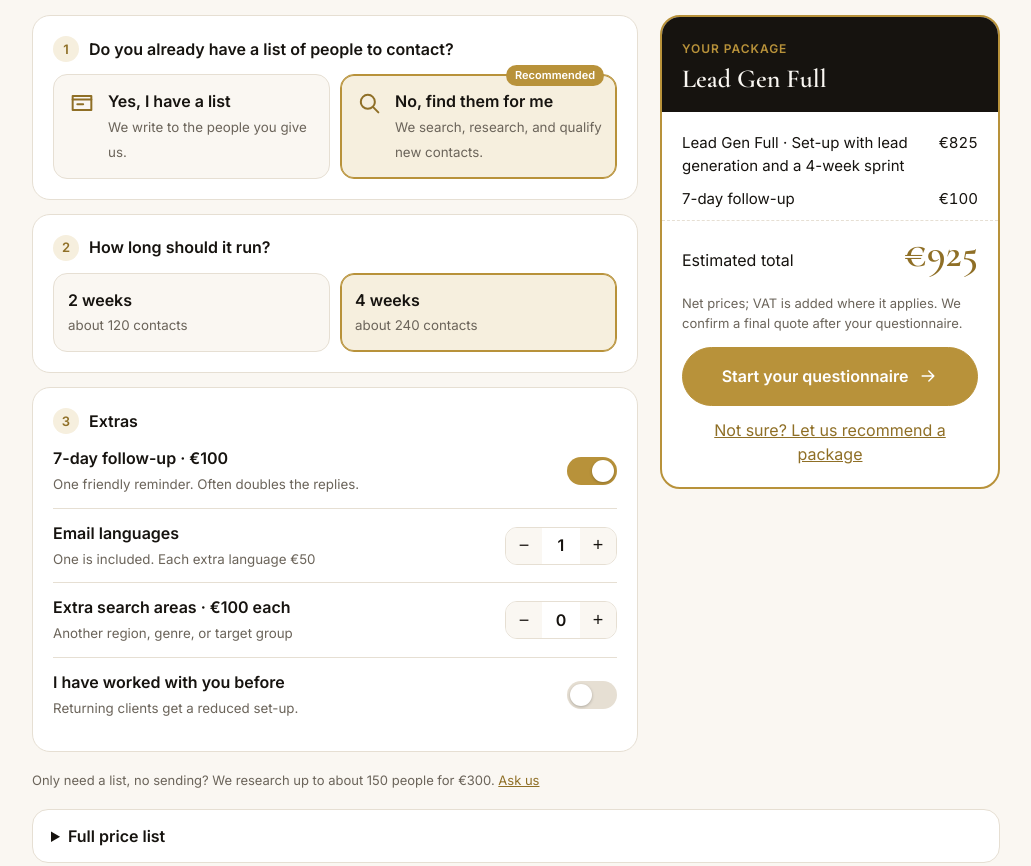
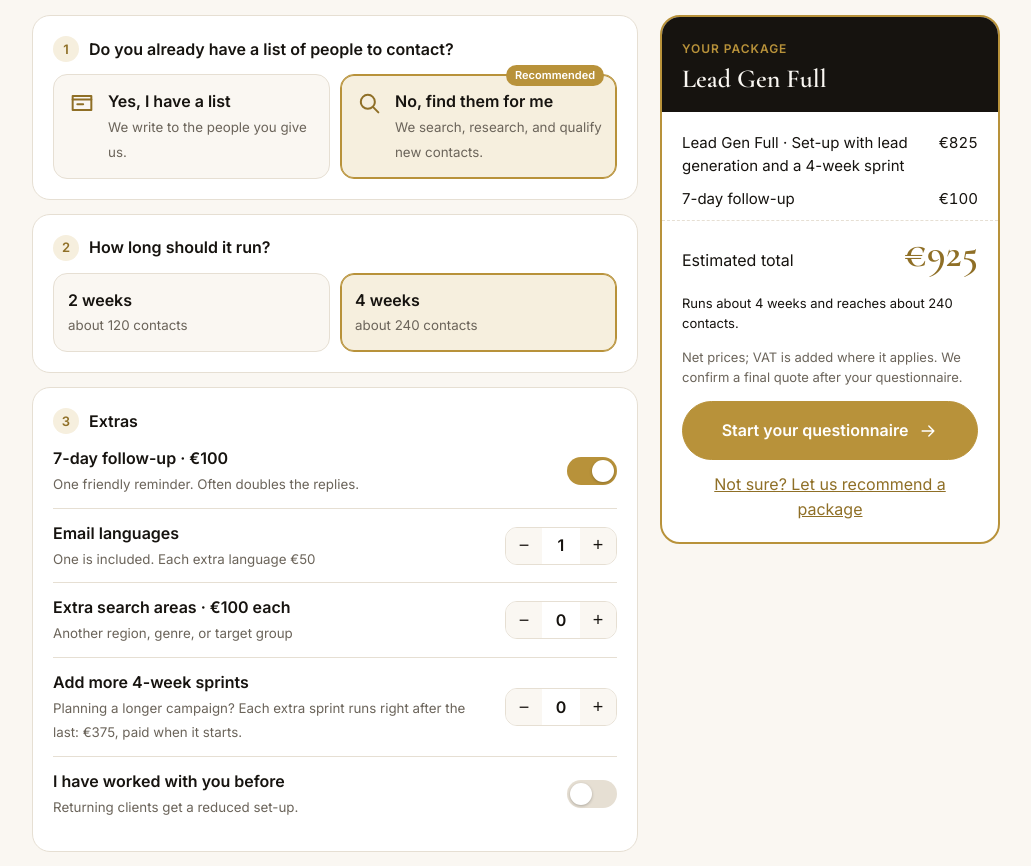
Before and after one commit to jacobpscott16/client-onboarding, a plain HTML site: page proposal.html in a window 1280 px wide. Shown: the part 913-1779 px from the top of the page, without its empty margins (124-1155 px from the left). Drawn offline with nearby package versions, Linux system fonts and the light colour scheme.

Commit message:
Add extra 4-week sprints
Co-Authored-By: Claude Opus 5.5 <noreply@anthropic.com>

```diff
--- a/pricing.js
+++ b/pricing.js
@@ -25,3 +25,5 @@ const PRICING={cur:"€",followup:GRID.followup,language:GRID.language,area:GRID
  best:T("Pick the best bundle for my case","Das passende Paket für meinen Fall auswählen")};
 const money=n=>PRICING.cur+n;
 const bLabel=(b,lg)=>`${b[lg]} (${money(b.price)})`;
+/* One more 4-week sprint after the first: base sprint, plus the lead generation part when we build the list. */
+const extraSprint=route=>route==="build"?GRID.base.s4+GRID.lg.s4:GRID.base.s4;
--- a/proposal.html
+++ b/proposal.html
@@ -172,6 +172,8 @@ const C={
   q1:"Do you already have a list of people to contact?",haveB:"Yes, I have a list",haveS:"We write to the people you give us.",findB:"No, find them for me",findS:"We search, research, and qualify new contacts.",rec:"Recommended",
   q2:"How long should it run?",w2:"2 weeks",w2s:"about 120 contacts",w4:"4 weeks",w4s:"about 240 contacts",
   q3:"Extras",fuB:"7-day follow-up",fuS:"One friendly reminder. Often doubles the replies.",langB:"Email languages",langS:"One is included. Each extra language",areaB:"Extra search areas",areaS:"Another region, genre, or target group",repB:"I have worked with you before",repS:"Returning clients get a reduced set-up.",each:"each",
+  moreB:"Add more 4-week sprints",moreS:"Planning a longer campaign? Each extra sprint runs right after the last: {p}, paid when it starts.",
+  lnMore:n=>`${n} more 4-week sprint${n>1?"s":""}`,runs:w=>`Runs about ${w} weeks and reaches about ${w*60} contacts.`,payLater:p=>`${p} of this is paid at the start of the later sprints.`,
   yourPkg:"Your package",estimate:"Estimated total",fine:"Net prices; VAT is added where it applies. We confirm a final quote after your questionnaire.",
   notSure:"Not sure? Let us recommend a package",bundleBest:"We recommend your package",
   lnRepeat:"Returning client: reduced set-up",lnFu:"7-day follow-up",lnLang:n=>`${n} extra language${n>1?"s":""}`,lnArea:n=>`${n} extra search area${n>1?"s":""}`,
@@ -197,6 +199,8 @@ const C={
   q1:"Haben Sie bereits eine Liste mit Kontakten?",haveB:"Ja, ich habe eine Liste",haveS:"Wir schreiben die Personen an, die Sie uns geben.",findB:"Nein, bitte finden Sie sie",findS:"Wir suchen, recherchieren und prüfen neue Personen.",rec:"Empfohlen",
   q2:"Wie lange soll es laufen?",w2:"2 Wochen",w2s:"etwa 120 Personen",w4:"4 Wochen",w4s:"etwa 240 Personen",
   q3:"Extras",fuB:"Follow-up nach 7 Tagen",fuS:"Eine freundliche Erinnerung. Verdoppelt oft die Antworten.",langB:"Sprachen der E-Mails",langS:"Eine ist inklusive. Jede weitere Sprache",areaB:"Zusätzliche Suchbereiche",areaS:"Weitere Region, Genre oder Zielgruppe",repB:"Wir haben schon zusammengearbeitet",repS:"Bestehende Kunden zahlen eine reduzierte Einrichtung.",each:"je",
+  moreB:"Weitere 4-Wochen-Sprints",moreS:"Längere Kampagne geplant? Jeder weitere Sprint schließt direkt an: {p}, bezahlt zu seinem Beginn.",
+  lnMore:n=>`${n} weitere${n>1?"":"r"} 4-Wochen-Sprint${n>1?"s":""}`,runs:w=>`Laufzeit etwa ${w} Wochen, etwa ${w*60} Kontakte.`,payLater:p=>`Davon werden ${p} jeweils zu Beginn der späteren Sprints bezahlt.`,
   yourPkg:"Ihr Paket",estimate:"Geschätzte Summe",fine:"Nettopreise; die Mehrwertsteuer kommt hinzu, wo sie anfällt. Nach dem Fragebogen bestätigen wir ein endgültiges Angebot.",
   notSure:"Unsicher? Lassen Sie uns ein Paket empfehlen",bundleBest:"Wir empfehlen Ihr Paket",
   lnRepeat:"Bestehender Kunde: reduzierte Einrichtung",lnFu:"Follow-up nach 7 Tagen",lnLang:n=>`${n} zusätzliche Sprache${n>1?"n":""}`,lnArea:n=>`${n} zusätzliche(r) Suchbereich(e)`,
@@ -216,7 +220,7 @@ const C={
 const PC={"singer-search":{
  en:{title:"Let's find the right voice for your song",lede:"We find singers who fit your song, write to each one personally, and introduce you to the ones who are interested.",
   q1:"Do you already have a list of singers?",haveS:"We write to the singers you give us.",findS:"We search, research, and qualify new singers.",
-  w2s:"about 120 singers",w4s:"about 240 singers",areaS:"Another region, genre, or voice type",listOnly:"Only need a list, no sending? We research up to about 150 singers for {p}.",
+  w2s:"about 120 singers",w4s:"about 240 singers",runs:w=>`Runs about ${w} weeks and reaches about ${w*60} singers.`,areaS:"Another region, genre, or voice type",listOnly:"Only need a list, no sending? We research up to about 150 singers for {p}.",
   th:["","You have a list","We find the singers"],
   needs:[["target","Your goal","What you want from this outreach."],["mic","Your ideal singer","Style, voice, language, location."],["link","Your work","Spotify, Apple Music, YouTube, your demo and files."],["check","Offer and approvals","What you offer, any deadline, who approves."]]},
  de:{title:"Finden wir die richtige Stimme für Ihren Song",lede:"Wir finden Sängerinnen und Sänger, die zu Ihrem Song passen, schreiben jede Person persönlich an und stellen Ihnen die Interessierten vor.",
@@ -226,7 +230,7 @@ const PROJECT=PC[params.get("p")]?params.get("p"):"general";
 const cc=()=>({...C[lang],...((PC[PROJECT]||{})[lang]||{})});
 
 /* package state: defaults to the recommended Lead Gen Full with follow-up */
-let S={r:"build",w:4,fu:true,l:1,a:0,rep:false,best:false};
+let S={r:"build",w:4,fu:true,l:1,a:0,x:0,rep:false,best:false};
 function bundle(){const key={own2:"starter",own4:"standard",build2:"lgstarter",build4:"lgfull"}[S.r+S.w];return PRICING.bundles.find(b=>b.key===key)}
 function calc(){
   const c=cc(),b=bundle(),L=[];let total=0;
@@ -234,11 +238,13 @@ function calc(){
   if(S.fu){L.push([c.lnFu,G.followup]);total+=G.followup}
   if(S.l>1){L.push([c.lnLang(S.l-1),(S.l-1)*G.language]);total+=(S.l-1)*G.language}
   if(S.r==="build"&&S.a>0){L.push([c.lnArea(S.a),S.a*G.area]);total+=S.a*G.area}
-  return {L,total,title:S.best?c.bundleBest:b.name};
+  const later=S.x*extraSprint(S.r);
+  if(S.x>0){L.push([c.lnMore(S.x),later]);total+=later}
+  return {L,total,later,weeks:S.w+4*S.x,title:S.best?c.bundleBest:b.name};
 }
 function startUrl(){
   const q=new URLSearchParams();["c","name"].forEach(k=>params.get(k)&&q.set(k,params.get(k)));if(PROJECT!=="general")q.set("p",PROJECT);q.set("lang",lang);
-  q.set("pkg",JSON.stringify({r:S.r,w:S.w,fu:S.fu?1:0,l:S.l,a:S.r==="build"?S.a:0,rep:S.rep?1:0,best:S.best?1:0}));
+  q.set("pkg",JSON.stringify({r:S.r,w:S.w,fu:S.fu?1:0,l:S.l,a:S.r==="build"?S.a:0,x:S.x,rep:S.rep?1:0,best:S.best?1:0}));
   return CFG.FORM+"?"+q;
 }
 const sw=(id,on)=>`<button class="sw" role="switch" aria-checked="${on}" data-sw="${id}"></button>`;
@@ -258,12 +264,13 @@ function renderPkg(){
       <div class="row"><div class="t"><b>${c.fuB} · ${eur(G.followup)}</b><small>${c.fuS}</small></div>${sw("fu",S.fu)}</div>
       <div class="row"><div class="t"><b>${c.langB}</b><small>${c.langS} ${eur(G.language)}</small></div>${stp("l",S.l)}</div>
       <div class="row${S.r==="build"?"":" off"}"><div class="t"><b>${c.areaB} · ${eur(G.area)} ${c.each}</b><small>${c.areaS}</small></div>${stp("a",S.r==="build"?S.a:0)}</div>
+      <div class="row"><div class="t"><b>${c.moreB}</b><small>${c.moreS.replace("{p}",eur(extraSprint(S.r)))}</small></div>${stp("x",S.x)}</div>
       <div class="row"><div class="t"><b>${c.repB}</b><small>${c.repS}</small></div>${sw("rep",S.rep)}</div></div>
    </div>
    <aside class="summary"><div class="head"><small>${c.yourPkg}</small><h3>${esc(e.title)}</h3></div>
     <div class="lines">${e.L.map(([t,v])=>`<div class="ln"><span>${esc(t)}</span><span>${v===null?"":(v<0?"− ":"")+eur(Math.abs(v))}</span></div>`).join("")}</div>
     <div class="tot"><span>${c.estimate}</span><b>${S.best&&!e.total?"–":(S.best?"+ ":"")+eur(e.total)}</b></div>
-    <div class="foot"><p class="fine">${c.fine}</p><a class="btn xl" href="${esc(startUrl())}">${c.start} ${ICON.arrow}</a>
+    <div class="foot"><p class="fine" style="color:var(--ink)">${c.runs(e.weeks)}${e.later?" "+c.payLater(eur(e.later)):""}</p><p class="fine">${c.fine}</p><a class="btn xl" href="${esc(startUrl())}">${c.start} ${ICON.arrow}</a>
      <p style="text-align:center;margin:12px 0 0"><button class="link" data-best="1">${S.best?"✓ ":""}${c.notSure}</button></p></div></aside>`;
   $("#bar").innerHTML=`<div class="in"><div class="sum"><span>${c.yourPkg}: ${esc(e.title)} · </span>${c.barTotal}<b>${S.best&&!e.total?"–":(S.best?"+ ":"")+eur(e.total)}</b></div><a class="btn" href="${esc(startUrl())}">${c.start} ${ICON.arrow}</a></div>`;
   document.querySelectorAll(".startbox a.btn").forEach(a=>a.href=startUrl());
@@ -306,7 +313,7 @@ document.addEventListener("click",e=>{
   if(d.r){S.r=d.r;if(S.r==="own")S.a=0}
   else if(d.w)S.w=+d.w;
   else if(d.sw)S[d.sw]=!S[d.sw];
-  else if(d.inc)S[d.inc]=Math.min(d.inc==="l"?4:3,S[d.inc]+1);
+  else if(d.inc)S[d.inc]=Math.min({l:4,a:3,x:5}[d.inc],S[d.inc]+1);
   else if(d.dec)S[d.dec]=Math.max(d.dec==="l"?1:0,S[d.dec]-1);
   else if(d.best)S.best=!S.best;
   else return;
```
Also changed, not shown: index.html (+4 -0 lines).
